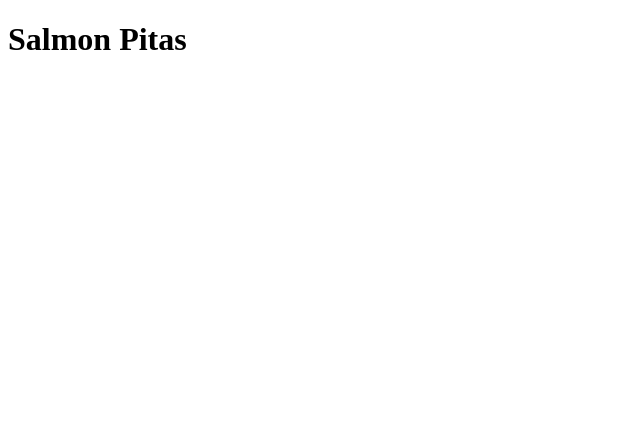
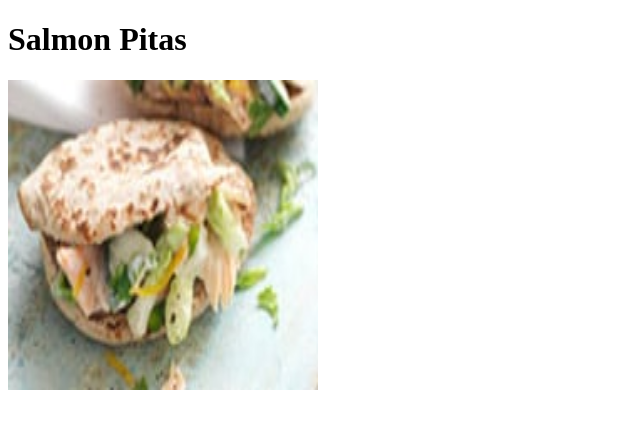
Before and after one commit to reneilfuna/odin-recipes, a plain HTML site: page recipes/salmonpita.html in a window 1280 px wide. Shown: the whole page, without its empty margins (0-640 px from the left). Drawn offline with Linux system fonts and the light colour scheme.

Commit message:
Add image element to final recipe page

```diff
--- a/recipes/salmonpita.html
+++ b/recipes/salmonpita.html
@@ -6,5 +6,9 @@
     </head>
     <body>
         <h1>Salmon Pitas</h1>
+        <img src="./../images/salmonpita.jpg"
+        alt="Salmon Pita"
+        height="310"
+        width="310">
     </body>
 </html>
```
